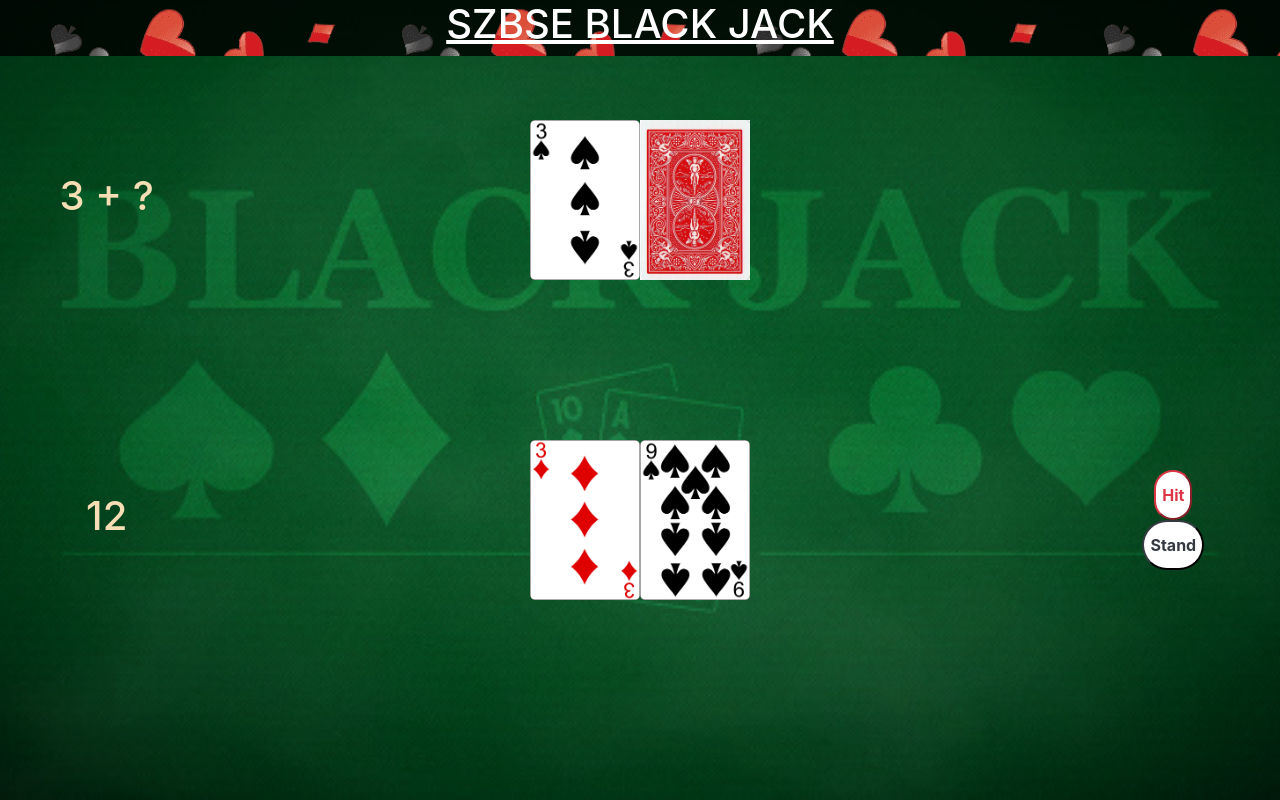
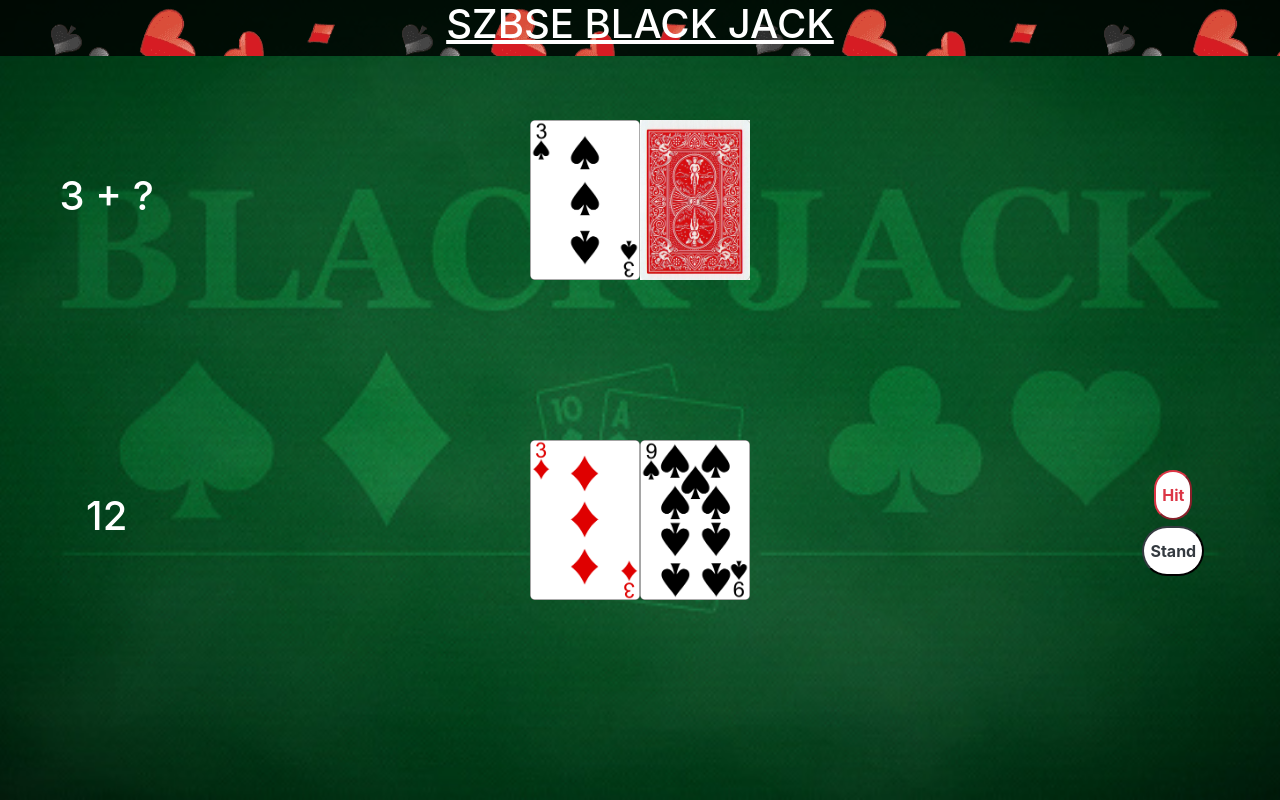
Before and after one commit to endestamas05/blackjack, a plain HTML site: page index.html in a window 1280 px wide. Drawn offline with Linux system fonts and the light colour scheme.

Commit message:
Button javit

```diff
--- a/css/styles.css
+++ b/css/styles.css
@@ -73,7 +73,7 @@ div {
 }
 
 .pont {
-    color: wheat;
+    color: white;
     text-align: center;
 }
 
@@ -87,6 +87,7 @@ input {
     background-color: green;
     background-color: white;
     font-weight: bold;
+    margin-top: 0.4rem;
 }
 
 
```
